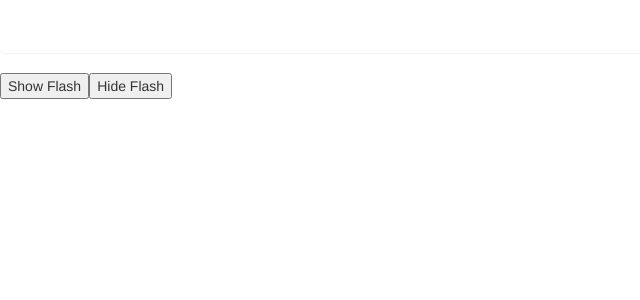
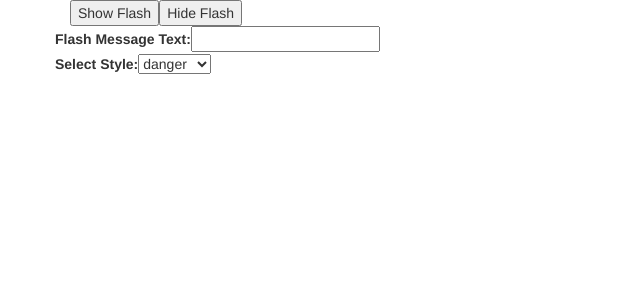
Before and after one commit to Spence-S/redux-bootstrap-flash, a React (Create React App) app: page / in a window 1280 px wide. Shown: the top 300 px of the page, without its empty margins (0-640 px from the left). Built offline with nearby package versions, Linux system fonts and the light colour scheme.

Commit message:
refactored to reduce usage complexity

```diff
--- a/src/Flash/Flash.js
+++ b/src/Flash/Flash.js
@@ -1,6 +1,9 @@
 import React,{ Component } from 'react';
 import ReactDOM from 'react-dom';
 import PropTypes from 'prop-types';
+import {showFlash, hideFlash} from './Flash_actions';
+import { connect } from 'react-redux';
+import { bindActionCreators } from 'redux';
 
 class Flash extends Component{
   componentDidMount = () => {
@@ -15,17 +18,17 @@ class Flash extends Component{
 
   handleOutsideClick = (e) => {
     if(!ReactDOM.findDOMNode(this).contains(e.target)){
-      this.props.offClick();
+      this.props.hideFlash();
     }
   }
 
-  render(){
-    let style = `panel panel-${this.props.style}`;
-    return(
-      <div className={!this.props.show ? 'hidden' : ''}>
-        <div className={style}>
+  renderFlash = () => {
+    if(this.props.show) return(
+      //<div className={!this.props.show ? '' : 'hidden'}>
+      <div>
+        <div className={`panel panel-${this.props.status.toLowerCase()}`}>
           <div className="panel-heading">
-            <h3 className='panel-title'>{this.props.style.toUpperCase()}</h3>
+            <h3 className='panel-title'>{this.props.status ? this.props.status.toUpperCase() : ''}</h3>
           </div>
           <div className='panel-body'>
             {this.props.message}
@@ -34,13 +37,31 @@ class Flash extends Component{
       </div>
     );
   }
+
+  render(){
+    return(
+      <div>
+        {this.renderFlash()}
+      </div>
+    )
+  }
 }
 
+// these props are all provided through the actions
 Flash.propTypes = {
-  offClick: PropTypes.func,
+  hideFlash: PropTypes.func,
   show: PropTypes.bool,
   message: PropTypes.string,
-  style: PropTypes.string,
+  status: PropTypes.string,
 }
 
-export default Flash;
+
+function mapStateToProps (state) {
+  return { ...state }
+}
+
+function mapDispatchToProps (dispatch) {
+  return bindActionCreators({ showFlash, hideFlash }, dispatch);
+}
+
+export default connect(mapStateToProps, mapDispatchToProps)(Flash);
--- a/src/Flash/Flash_reducer.js
+++ b/src/Flash/Flash_reducer.js
@@ -2,7 +2,7 @@
 import { SHOW_FLASH, HIDE_FLASH } from './Flash_actions';
 
 const initialState = {
-  show: true,
+  show: false,
   message: '',
   status: ''
 }
--- a/src/example/components/App.js
+++ b/src/example/components/App.js
@@ -6,31 +6,52 @@ import { bindActionCreators } from 'redux';
 import Flash,{ showFlash, hideFlash } from '../../Flash/';
 
 class Example extends Component{
-  constructor(props) {
-    super(props);
+constructor(){
+  super();
+  this.state = {
+    message: '',
+    flashType: 'danger'
   }
+}
 
   renderFlash = () => {
     // check if there is a message to show on every props or state change
+    // this is nescesarry due to the way the component detects screen clicks
     if(this.props.show){
       //show message
       return(
-        <Flash
-          offClick={() => this.props.hideFlash()}
-          show={ this.props.showFlash }
-          message={ this.props.message }
-          style={ this.props.status }
-        />
+        <Flash />
       )
     }
   }
 
   render(){
     return(
-      <div>
-        { this.renderFlash() }
-        <button onClick={ () => this.props.showFlash('hello', 'danger') }>Show Flash</button>
-        <button onClick={ () => this.props.hideFlash() }>Hide Flash</button>
+      <div className='container'>
+        <div className='row'>
+          <div className='col-xs-12'>
+            { this.renderFlash() }
+            <button onClick={ () => this.props.showFlash(this.state.message, this.state.flashType) }>Show Flash</button>
+            <button onClick={ () => this.props.hideFlash() }>Hide Flash</button>
+        <div class="row">
+          <label>Flash Message Text:</label>
+          <input
+            onChange={ (e)=>this.setState({message: e.target.value}) }
+            value={this.state.message}
+          />
+        </div>
+        <div class="row">
+          <label>Select Style:</label>
+          <select value={this.state.flashType} onChange={(e) => this.setState({flashType: e.target.value})}>
+            <option value="danger">danger</option>
+            <option value="primary">primary</option>
+            <option value="info">info</option>
+            <option value="success">success</option>
+            <option value="warning">warning</option>
+          </select>
+        </div>
+          </div>
+        </div>
       </div>
     );
   }
```
Also changed, not shown: 1 other file (tests, documents, lock files or other folders).
